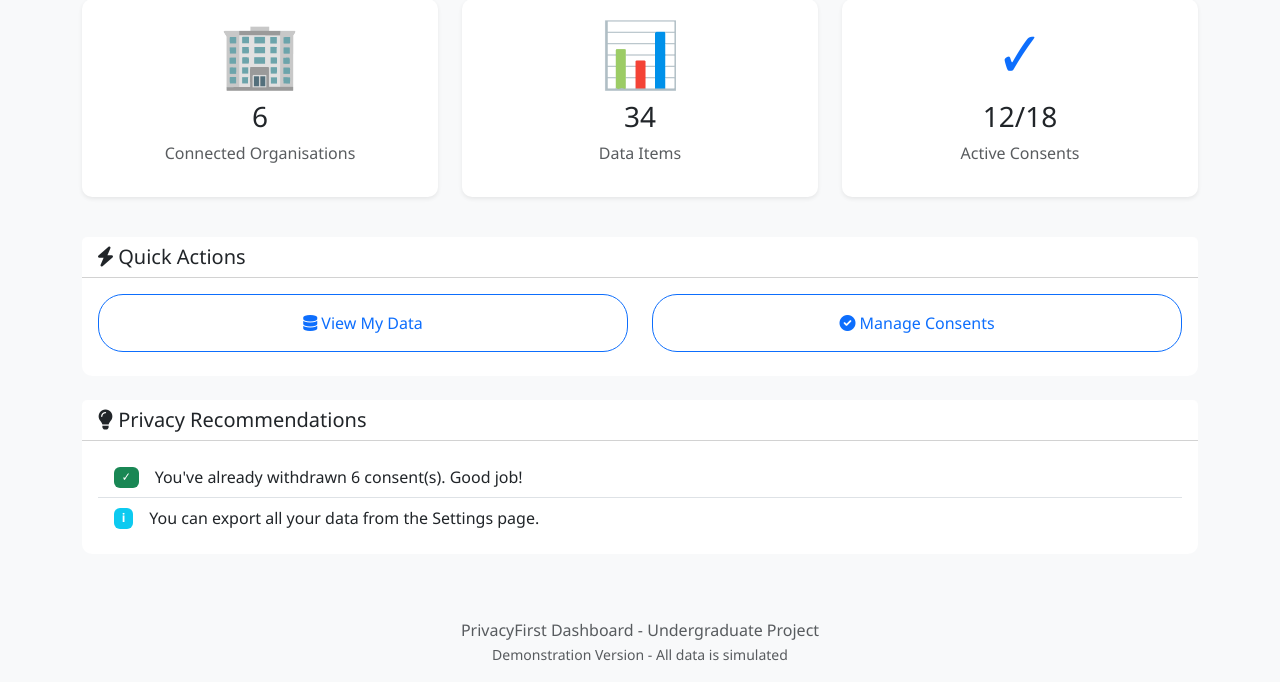
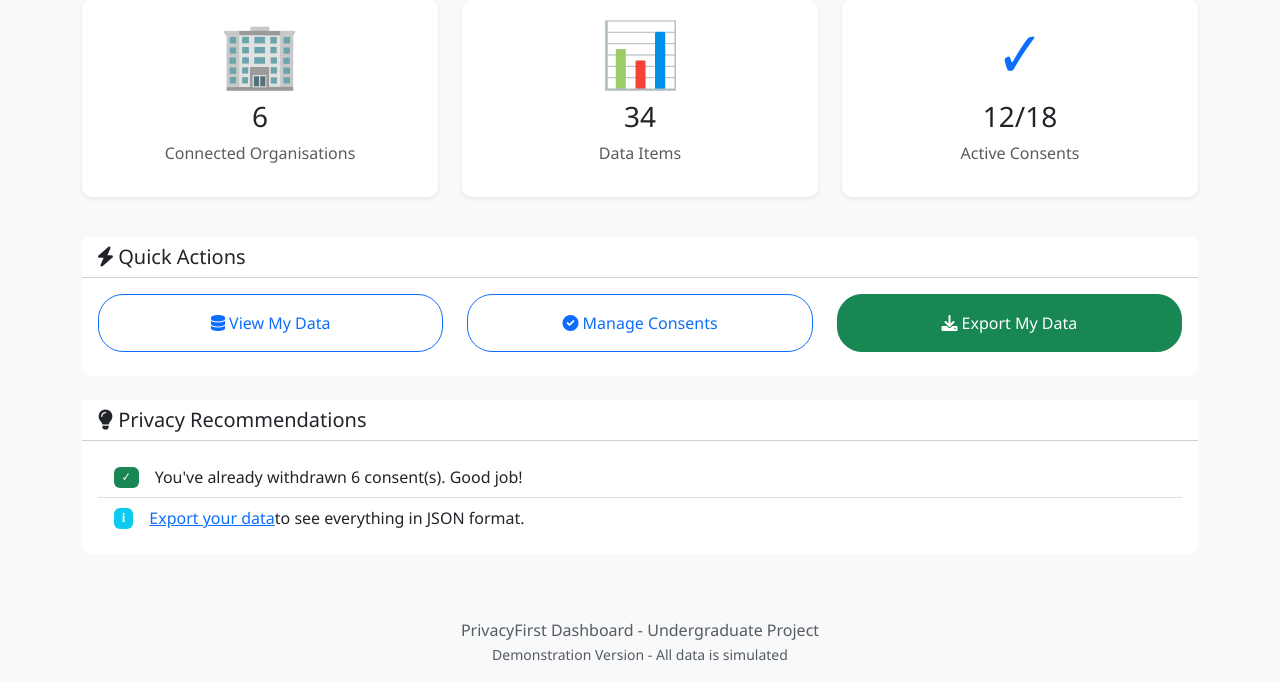
Before and after one commit to masteribro/privacy_dashboard, a Flask app: page /dashboard in a window 1280 px wide. Shown: the part 373-1055 px from the top of the page. Run offline with Flask 3, Linux system fonts and the light colour scheme; a user stored in the database is signed in.

Commit message:
bug fixes

```diff
--- a/app.py
+++ b/app.py
@@ -1,15 +1,15 @@
-from flask import Flask, render_template, redirect, url_for, request, flash
+from flask import Flask, render_template, redirect, url_for, request, flash, Response
 from flask_login import LoginManager, login_user, login_required, logout_user, current_user
 from werkzeug.security import generate_password_hash, check_password_hash
 from database import db, User, Organisation, DataSource, DataItem, Consent
 from datetime import datetime
-import random
+import json
 
 # Initialize Flask app
 app = Flask(__name__)
 
 # Configuration
-app.config['SECRET_KEY'] = 'your-secret-key-change-this-in-production'
+app.config['SECRET_KEY'] = 'f7a9e3c1b2d5a8e4c6f1a3b9d2e5c8a17b4e6f8a2c9d1b3e5f7a8c0d2e4f6a8'
 app.config['SQLALCHEMY_DATABASE_URI'] = 'sqlite:///privacy.db'
 app.config['SQLALCHEMY_TRACK_MODIFICATIONS'] = False
 
@@ -21,15 +21,11 @@ login_manager = LoginManager()
 login_manager.init_app(app)
 login_manager.login_view = 'login'
 
-# Create tables and sample data
-@app.before_first_request
-def create_tables():
-    db.create_all()
+@login_manager.user_loader
+def load_user(user_id):
+    return User.query.get(int(user_id))
 
-    # Only add sample data if database is empty
-    if Organisation.query.count() == 0:
-        create_sample_organisations()
-        create_sample_data_for_demo_user()
+# ========== ALL FUNCTIONS DEFINED HERE ==========
 
 def create_sample_organisations():
     """Add some sample companies to the database"""
@@ -47,52 +43,6 @@ def create_sample_organisations():
 
     db.session.commit()
     print("✅ Sample organisations created!")
-
-def create_sample_data_for_demo_user():
-    """Create a demo user and sample data for testing"""
-    # Check if demo user exists
-    demo_user = User.query.filter_by(username='demo').first()
-    if not demo_user:
-        # Create demo user
-        demo_user = User(
-            username='demo',
-            email='demo@example.com',
-            password=generate_password_hash('password123')
-        )
-        db.session.add(demo_user)
-        db.session.commit()
-
-        # Get all organisations
-        orgs = Organisation.query.all()
-
-        # For each organisation, create a data source and sample data
-        for org in orgs:
-            # Create connection
-            data_source = DataSource(
-                user_id=demo_user.id,
-                organisation_id=org.id,
-                status='active'
-            )
-            db.session.add(data_source)
-            db.session.flush()  # Get the ID
-
-            # Add sample data items based on organisation type
-            if 'Bank' in org.name:
-                add_banking_data(data_source.id, demo_user.id, org.id)
-            elif 'Social' in org.name:
-                add_social_data(data_source.id, demo_user.id, org.id)
-            elif 'Shop' in org.name:
-                add_shopping_data(data_source.id, demo_user.id, org.id)
-            elif 'Health' in org.name:
-                add_health_data(data_source.id, demo_user.id, org.id)
-            else:
-                add_general_data(data_source.id, demo_user.id, org.id)
-
-            # Add consents
-            add_consents(demo_user.id, org.id)
-
-        db.session.commit()
-        print("✅ Sample data created for demo user!")
 
 def add_banking_data(data_source_id, user_id, org_id):
     """Add sample banking data"""
@@ -175,46 +125,60 @@ def add_consents(user_id, org_id):
     for consent in consents:
         db.session.add(consent)
 
-@login_manager.user_loader
-def load_user(user_id):
-    return User.query.get(int(user_id))
+def create_sample_data_for_demo_user():
+    """Create a demo user and sample data for testing"""
+    # Check if demo user exists
+    demo_user = User.query.filter_by(username='demo').first()
+    if not demo_user:
+        # Create demo user
+        demo_user = User(
+            username='demo',
+            email='demo@example.com',
+            password=generate_password_hash('password123')
+        )
+        db.session.add(demo_user)
+        db.session.commit()
 
-# ---------------------- ROUTES (Pages) ----------------------
+        # Get all organisations
+        orgs = Organisation.query.all()
+
+        # For each organisation, create a data source and sample data
+        for org in orgs:
+            # Create connection
+            data_source = DataSource(
+                user_id=demo_user.id,
+                organisation_id=org.id,
+                status='active'
+            )
+            db.session.add(data_source)
+            db.session.flush()  # Get the ID
+
+            # Add sample data items based on organisation type
+            if 'Bank' in org.name:
+                add_banking_data(data_source.id, demo_user.id, org.id)
+            elif 'Social' in org.name:
+                add_social_data(data_source.id, demo_user.id, org.id)
+            elif 'Shop' in org.name:
+                add_shopping_data(data_source.id, demo_user.id, org.id)
+            elif 'Health' in org.name:
+                add_health_data(data_source.id, demo_user.id, org.id)
+            else:
+                add_general_data(data_source.id, demo_user.id, org.id)
+
+            # Add consents
+            add_consents(demo_user.id, org.id)
+
+        db.session.commit()
+        print("✅ Sample data created for demo user!")
+
+# ========== ROUTES ==========
 
 @app.route('/')
 def index():
-    """Homepage"""
     return render_template('index.html')
 
-@app.route('/register', methods=['GET', 'POST'])
-def register():
-    """User registration page"""
-    if request.method == 'POST':
-        username = request.form.get('username')
-        email = request.form.get('email')
-        password = request.form.get('password')
-
-        # Check if user exists
-        user = User.query.filter_by(username=username).first()
-        if user:
-            flash('Username already exists', 'danger')
-            return redirect(url_for('register'))
-
-        # Create new user
-        hashed_password = generate_password_hash(password)
-        new_user = User(username=username, email=email, password=hashed_password)
-
-        db.session.add(new_user)
-        db.session.commit()
-
-        flash('Registration successful! Please login.', 'success')
-        return redirect(url_for('login'))
-
-    return render_template('register.html')
-
-@app.route('/login', methods=['GET', 'POST'])
+@app.route('/login', methods=['GET', 'POST'])  # THIS WAS MISSING!
 def login():
-    """Login page"""
     if request.method == 'POST':
         username = request.form.get('username')
         password = request.form.get('password')
@@ -230,10 +194,40 @@ def login():
 
     return render_template('login.html')
 
+@app.route('/register', methods=['GET', 'POST'])
+def register():
+    if request.method == 'POST':
+        username = request.form.get('username')
+        email = request.form.get('email')
+        password = request.form.get('password')
+
+        # Check if username exists
+        username_exists = User.query.filter_by(username=username).first()
+        if username_exists:
+            flash('Username already exists', 'danger')
+            return redirect(url_for('register'))
+
+        # Check if email exists
+        email_exists = User.query.filter_by(email=email).first()
+        if email_exists:
+            flash('Email already registered', 'danger')
+            return redirect(url_for('register'))
+
+        # Create new user
+        hashed_password = generate_password_hash(password)
+        new_user = User(username=username, email=email, password=hashed_password)
+
+        db.session.add(new_user)
+        db.session.commit()
+
+        flash('Registration successful! Please login.', 'success')
+        return redirect(url_for('login'))
+
+    return render_template('register.html')
+
 @app.route('/logout')
 @login_required
 def logout():
-    """Logout"""
     logout_user()
     flash('You have been logged out', 'info')
     return redirect(url_for('index'))
@@ -241,8 +235,6 @@ def logout():
 @app.route('/dashboard')
 @login_required
 def dashboard():
-    """Main dashboard - shows privacy health score and overview"""
-
     # Get user's data
     data_sources = DataSource.query.filter_by(user_id=current_user.id, status='active').all()
 
@@ -258,19 +250,15 @@ def dashboard():
     for ds in data_sources:
         data_items_count += DataItem.query.filter_by(data_source_id=ds.id).count()
 
-    # Calculate health score (simple formula)
-    health_score = 70  # Base score
-
-    # More consents = lower score (you gave more permission)
+    # Calculate health score
+    health_score = 70
     if total_consents > 0:
         consent_ratio = active_consents / total_consents
         health_score += int((0.5 - consent_ratio) * 20)
 
-    # More organisations = lower score (more data out there)
     if total_orgs > 5:
         health_score -= (total_orgs - 5) * 2
 
-    # Clamp between 0-100
     health_score = max(0, min(100, health_score))
 
     return render_template('dashboard.html',
@@ -284,19 +272,14 @@ def dashboard():
 @app.route('/mydata')
 @login_required
 def mydata():
-    """View all your data across organisations"""
-
-    # Get all data sources for current user
     data_sources = DataSource.query.filter_by(user_id=current_user.id, status='active').all()
 
-    # Organise data by organisation
     organisations_data = []
 
     for ds in data_sources:
         org = Organisation.query.get(ds.organisation_id)
         data_items = DataItem.query.filter_by(data_source_id=ds.id).all()
 
-        # Group by category
         categories = {}
         for item in data_items:
             if item.category not in categories:
@@ -305,7 +288,6 @@ def mydata():
 
         organisations_data.append({
             'organisation': org,
-            'data_source': ds,
             'categories': categories,
             'total_items': len(data_items)
         })
@@ -315,14 +297,9 @@ def mydata():
 @app.route('/consents')
 @login_required
 def consents():
-    """View and manage consents"""
-
-    # Get all consents for current user
     all_consents = Consent.query.filter_by(user_id=current_user.id).all()
 
-    # Group by organisation
     consents_by_org = {}
-
     for consent in all_consents:
         org = Organisation.query.get(consent.organisation_id)
         if org.name not in consents_by_org:
@@ -337,11 +314,8 @@ def consents():
 @app.route('/withdraw-consent/<int:consent_id>')
 @login_required
 def withdraw_consent(consent_id):
-    """Withdraw a consent"""
-
     consent = Consent.query.get(consent_id)
 
-    # Check if this consent belongs to the current user
     if consent and consent.user_id == current_user.id:
         consent.status = 'withdrawn'
         consent.withdrawn_at = datetime.utcnow()
@@ -352,9 +326,39 @@ def withdraw_consent(consent_id):
 
     return redirect(url_for('consents'))
 
+@app.route('/export-data')
+@login_required
+def export_data():
+    data_sources = DataSource.query.filter_by(user_id=current_user.id).all()
+
+    export_data = {
+        'user': current_user.username,
+        'email': current_user.email,
+        'created_at': str(current_user.created_at),
+        'export_date': str(datetime.now()),
+        'organisations': []
+    }
+
+    for ds in data_sources:
+        org = Organisation.query.get(ds.organisation_id)
+        items = DataItem.query.filter_by(data_source_id=ds.id).all()
+
+        org_data = {
+            'name': org.name,
+            'connected_since': str(ds.connected_at),
+            'data_items': [{'category': i.category, 'name': i.name, 'value': i.value, 'purpose': i.purpose}
+                          for i in items]
+        }
+        export_data['organisations'].append(org_data)
+
+    return Response(
+        json.dumps(export_data, indent=2),
+        mimetype='application/json',
+        headers={'Content-Disposition': 'attachment;filename=my-privacy-data.json'}
+    )
+
 @app.route('/quick-demo')
 def quick_demo():
-    """Quick login as demo user for testing"""
     demo_user = User.query.filter_by(username='demo').first()
     if demo_user:
         login_user(demo_user)
@@ -364,6 +368,17 @@ def quick_demo():
         flash('Demo user not found. Please check database.', 'danger')
         return redirect(url_for('index'))
 
-# Run the app
+# ========== DATABASE INITIALIZATION (NOW AT THE BOTTOM - AFTER ALL FUNCTIONS) ==========
+
+with app.app_context():
+    db.create_all()
+
+    # Only add sample data if database is empty
+    if Organisation.query.count() == 0:
+        create_sample_organisations()
+        create_sample_data_for_demo_user()
+
+# ========== RUN THE APP ==========
+
 if __name__ == '__main__':
     app.run(debug=True)
--- a/templates/dashboard.html
+++ b/templates/dashboard.html
@@ -82,14 +82,19 @@
                 </div>
                 <div class="card-body">
                     <div class="row">
-                        <div class="col-md-6 mb-2">
+                        <div class="col-md-4 mb-2">
                             <a href="{{ url_for('mydata') }}" class="btn btn-outline-primary w-100 py-3">
                                 <i class="fas fa-database"></i> View My Data
                             </a>
                         </div>
-                        <div class="col-md-6 mb-2">
+                        <div class="col-md-4 mb-2">
                             <a href="{{ url_for('consents') }}" class="btn btn-outline-primary w-100 py-3">
                                 <i class="fas fa-check-circle"></i> Manage Consents
+                            </a>
+                        </div>
+                        <div class="col-md-4 mb-2">
+                            <a href="{{ url_for('export_data') }}" class="btn btn-success w-100 py-3">
+                                <i class="fas fa-download"></i> Export My Data
                             </a>
                         </div>
                     </div>
@@ -128,7 +133,7 @@
 
                         <li class="list-group-item d-flex align-items-center">
                             <span class="badge bg-info me-3">i</span>
-                            You can export all your data from the Settings page.
+                            <a href="{{ url_for('export_data') }}">Export your data</a> to see everything in JSON format.
                         </li>
                     </ul>
                 </div>
```
Also changed, not shown: instance/privacy.db.
